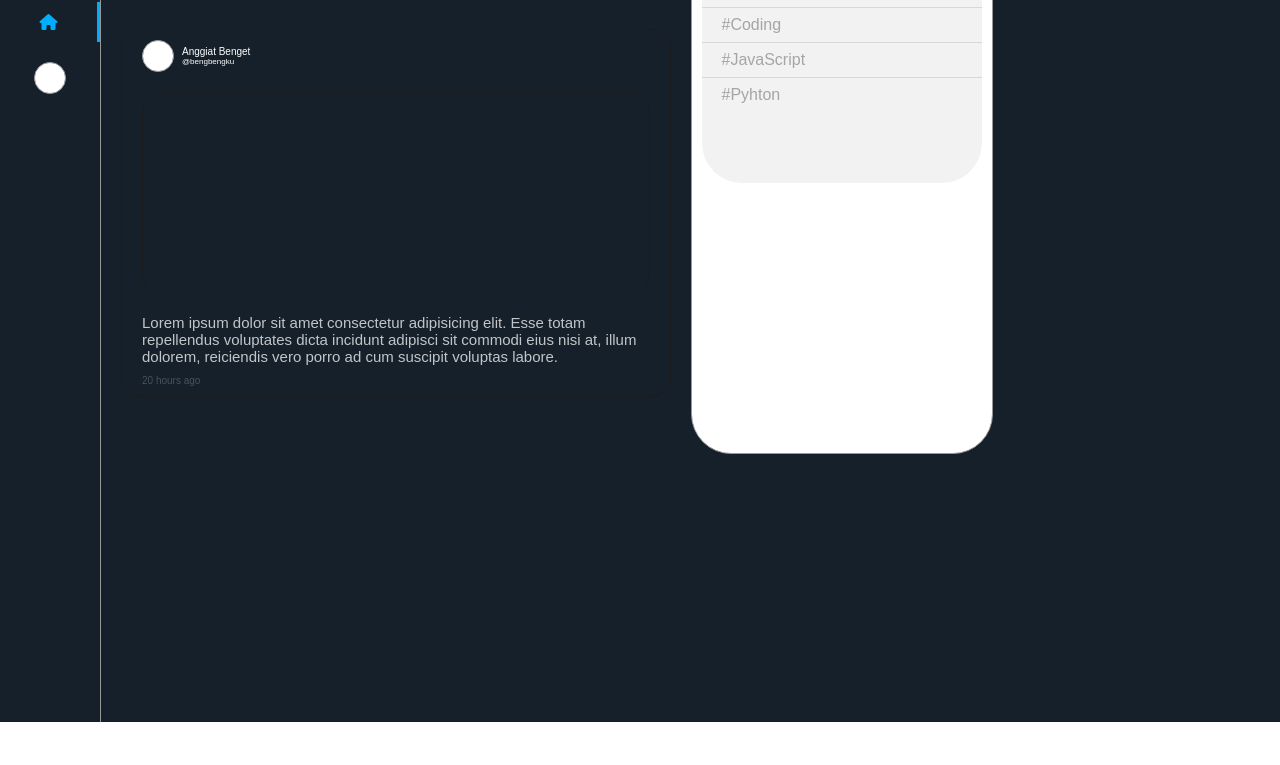
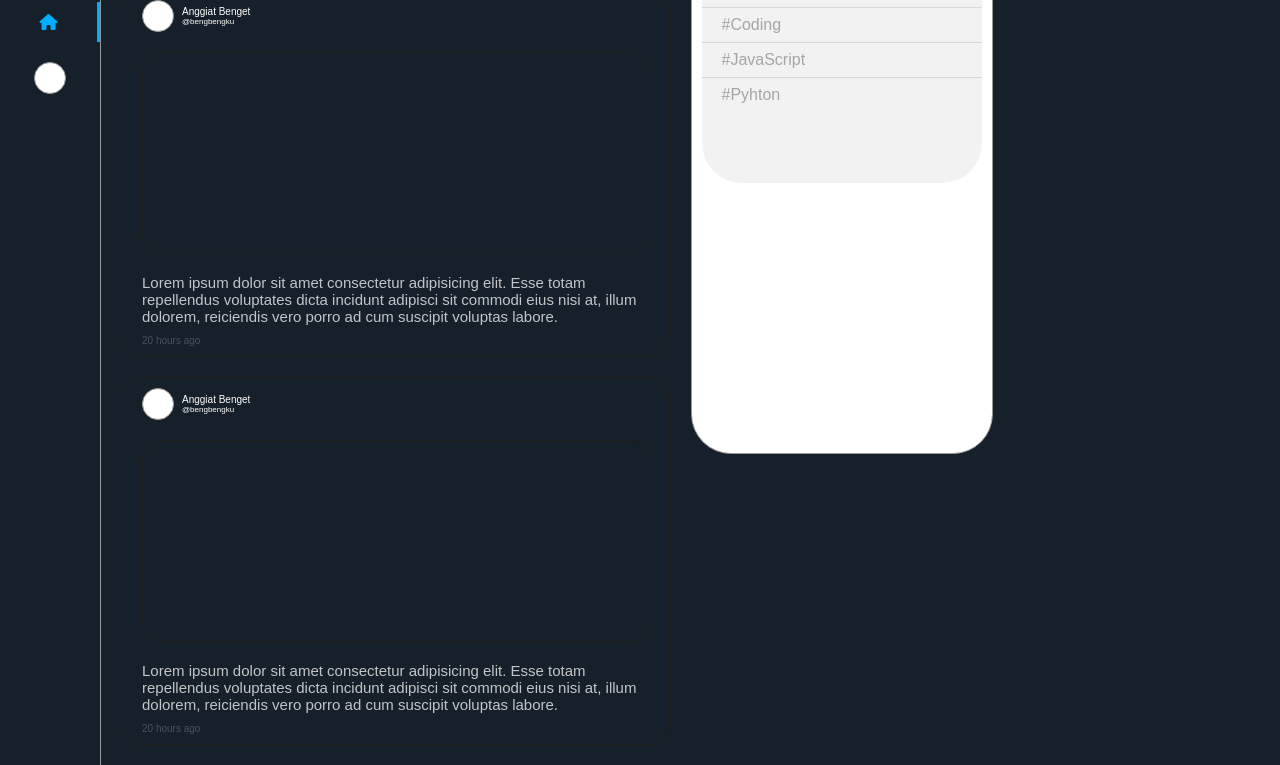
Before and after one commit to bengbengku/twitter-app, a plain HTML site: page index.html in a window 1280 px wide. Shown: the part 78-843 px from the top of the page. Before the commit the page ends 800 px from the top, so only its background shows below. Drawn offline with Linux system fonts and the light colour scheme.

Commit message:
mengatur-margin-tweet-menjadi-0

```diff
--- a/index.html
+++ b/index.html
@@ -58,6 +58,32 @@
                         </div>
                     </div>
                 </div>
+                <div class="tweets-list">
+                    <div class="tweets-container">
+                        <div class="tweets-user-info">
+                            <div class="tweets-user-profile">
+
+                            </div>
+                            <div class="tweets-user-name-container">
+                                <div class="tweets-user-fullname">
+                                    Anggiat Benget
+                                </div>
+                                <div class="tweets-user-username">
+                                    @bengbengku
+                                </div>
+                            </div>
+                        </div>
+                        <div class="tweets-images-container">
+                            <div class="tweet-image"></div>
+                        </div>
+                        <div class="tweets-text-container">
+                            Lorem ipsum dolor sit amet consectetur adipisicing elit. Esse totam repellendus voluptates dicta incidunt adipisci sit commodi eius nisi at, illum dolorem, reiciendis vero porro ad cum suscipit voluptas labore.
+                        </div>
+                        <div class="tweets-date-container">
+                            20 hours ago
+                        </div>
+                    </div>
+                </div>
             </div>
             <div class="tweets-sidebar-container">
                 <div class="tweets-sidebar">
--- a/style/style.css
+++ b/style/style.css
@@ -33,6 +33,7 @@ body {
 .tweets-search-container {
   margin: 20px;
   margin-top: 30px;
+  margin-bottom: 0;
   display: flex;
   align-items: center;
   border-bottom: 1px solid #979797;
@@ -61,6 +62,7 @@ body {
 
 .tweets-list {
   margin: 20px;
+  margin-top: 0;
 }
 
 .tweets-list-container {
```
